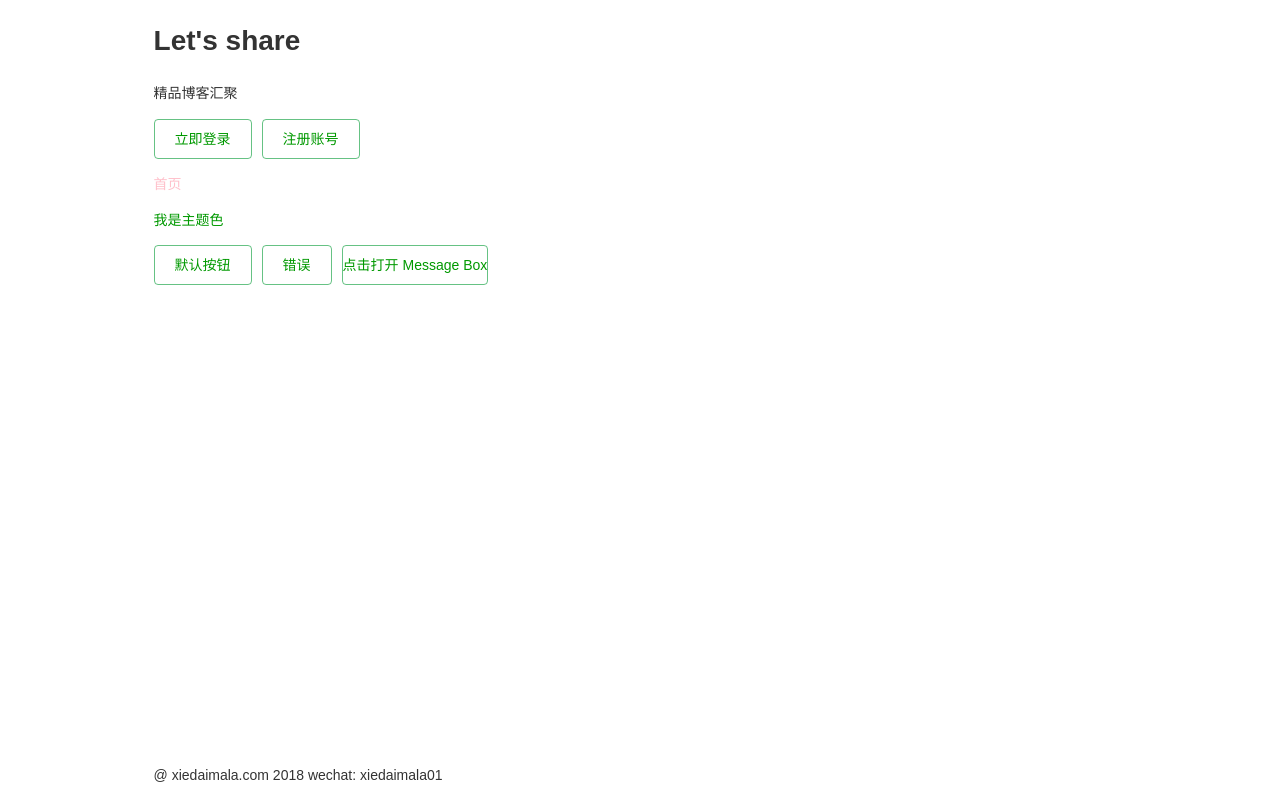
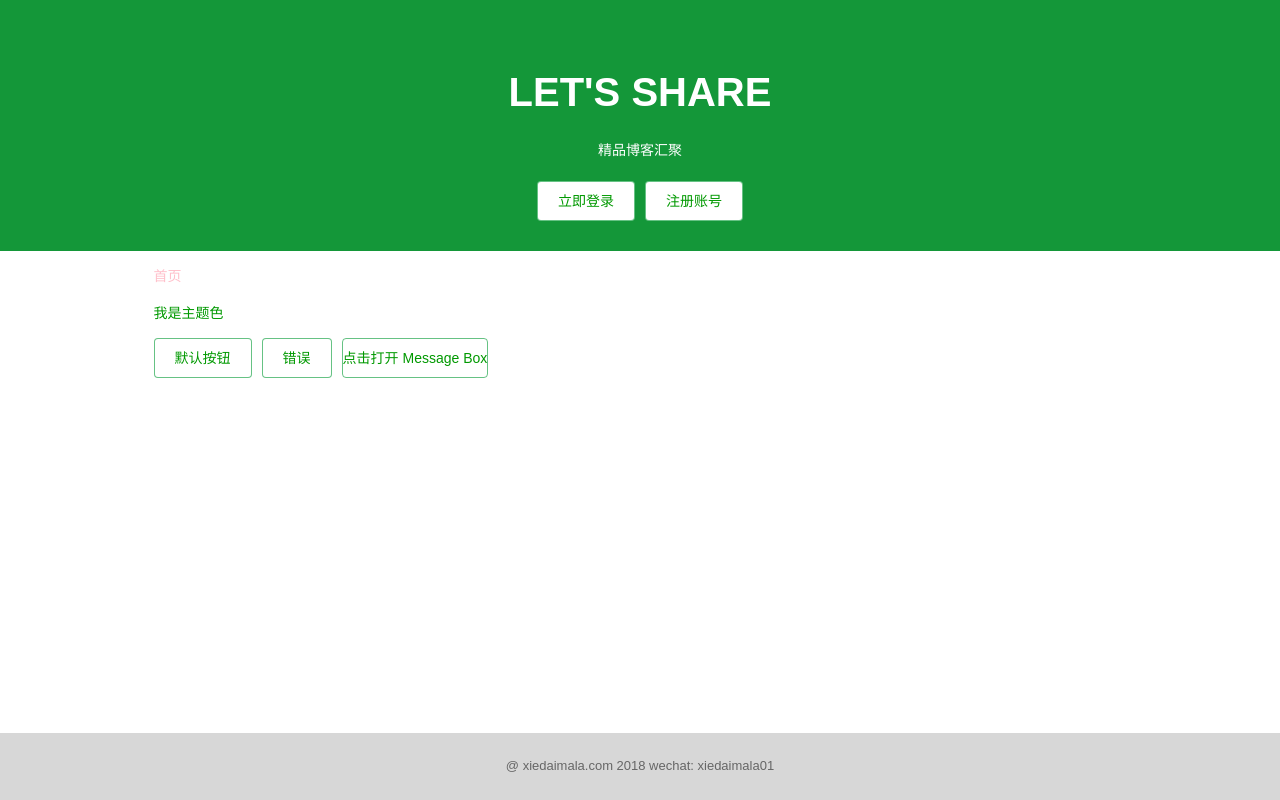
Before and after one commit to ppambler/blog-client, a Vue app: page / in a window 1280 px wide. Built offline with nearby package versions, Linux system fonts and the light colour scheme.

Commit message:
为header和footer组件添加特别的样式

```diff
--- a/src/assets/common.less
+++ b/src/assets/common.less
@@ -14,6 +14,13 @@ html, body, #app {
 .el-button {
   color: @themeColor;
   border: 1px solid @themeLighterColor;
-  background: none;
+//   background: none;
   border-radius: 4px;
 }
+
+.el-button.el-button--medium{
+    font-size: 13px;
+    padding: 0 8px;
+    font-weight: normal;
+    line-height: 28px;
+}
--- a/src/components/footer.vue
+++ b/src/components/footer.vue
@@ -3,3 +3,14 @@
         <p>@ xiedaimala.com 2018 wechat: xiedaimala01</p>
     </footer>
 </template>
+
+<style scoped>
+footer {
+  align-self: end;
+  background-color: #d7d7d7;
+  color: #666;
+  font-size: 13px;
+  padding: 10px;
+  text-align: center;
+}
+</style>
--- a/src/components/header.vue
+++ b/src/components/header.vue
@@ -8,3 +8,35 @@
         </div>
     </header>
 </template>
+
+<style lang="less">
+
+@import '../assets/base.less';
+
+header {
+  padding: 0 12% 30px 12%;
+  background: @bgColor;
+  display: grid;
+  justify-items: center;
+
+  h1 {
+    color: #fff;
+    font-size: 40px;
+    margin: 60px 0 0 0;
+    text-transform: uppercase;
+  }
+
+  p {
+    margin: 15px 0 0 0;
+    color: #fff;
+  }
+
+  .btns {
+    margin-top: 20px;
+  }
+
+  button {
+    margin: 20px 5px 0;
+  }
+}
+</style>
```
